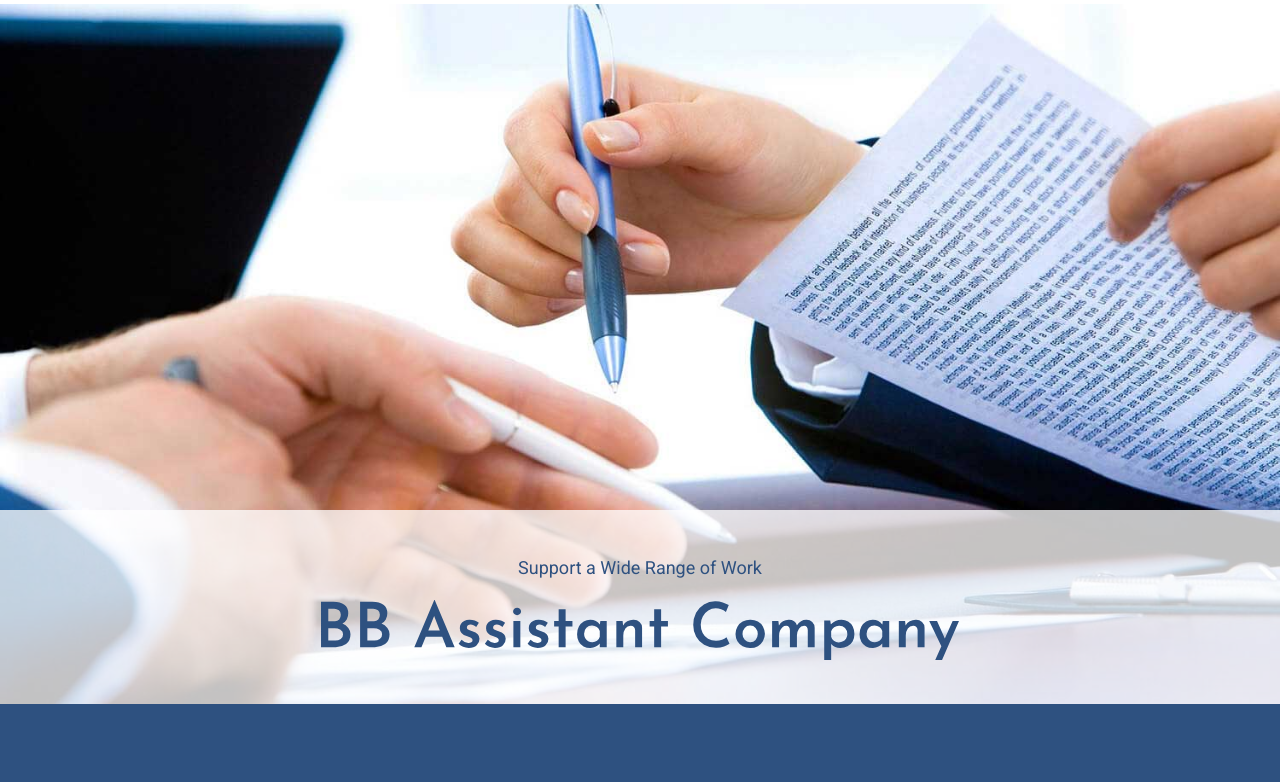
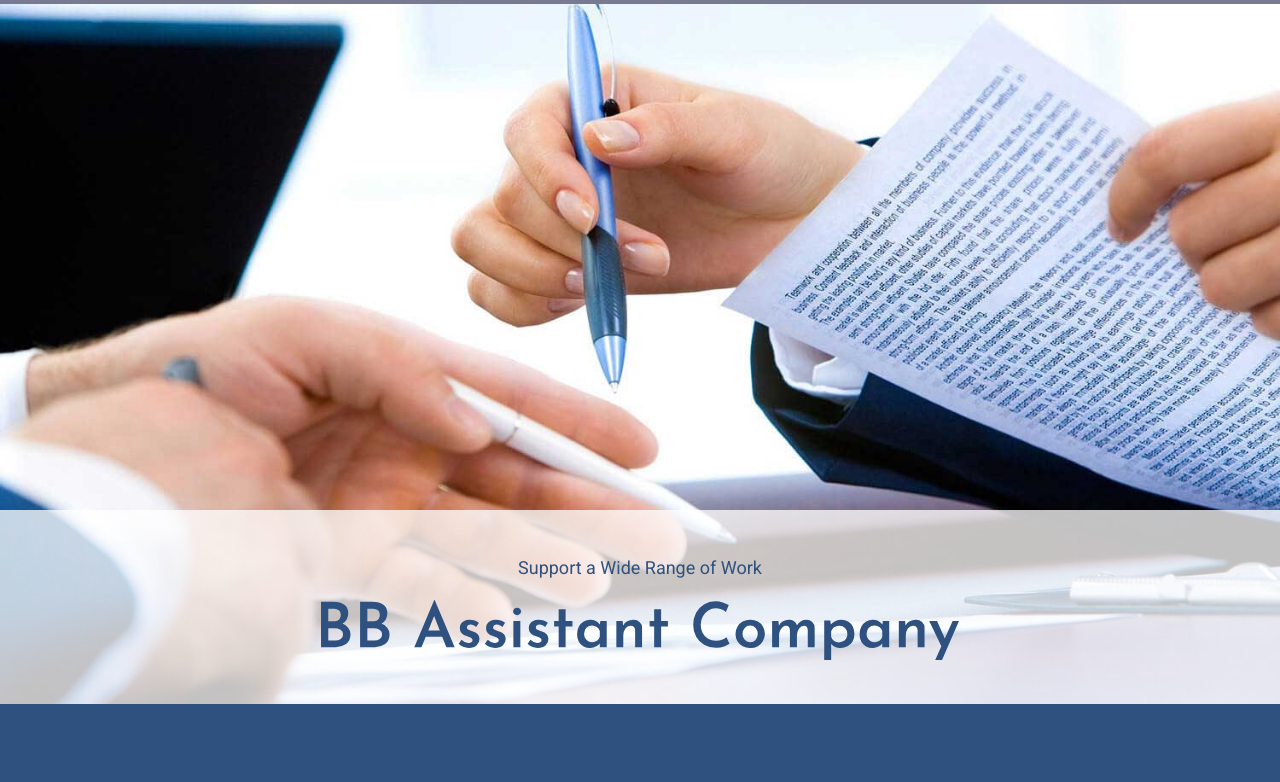
Before and after one commit to Piseth-Pon/bbcompany, a plain HTML site: page index.html in a window 1280 px wide. Shown: the part 96-878 px from the top of the page. Drawn offline with Linux system fonts and the light colour scheme.

Commit message:
update css background color

```diff
--- a/styles.css
+++ b/styles.css
@@ -3,6 +3,7 @@
 /* Basic */
 body {
 	font-family: 'Roboto', sans-serif;
+        background-color: #787A91;
 }
 
 .container {
```
